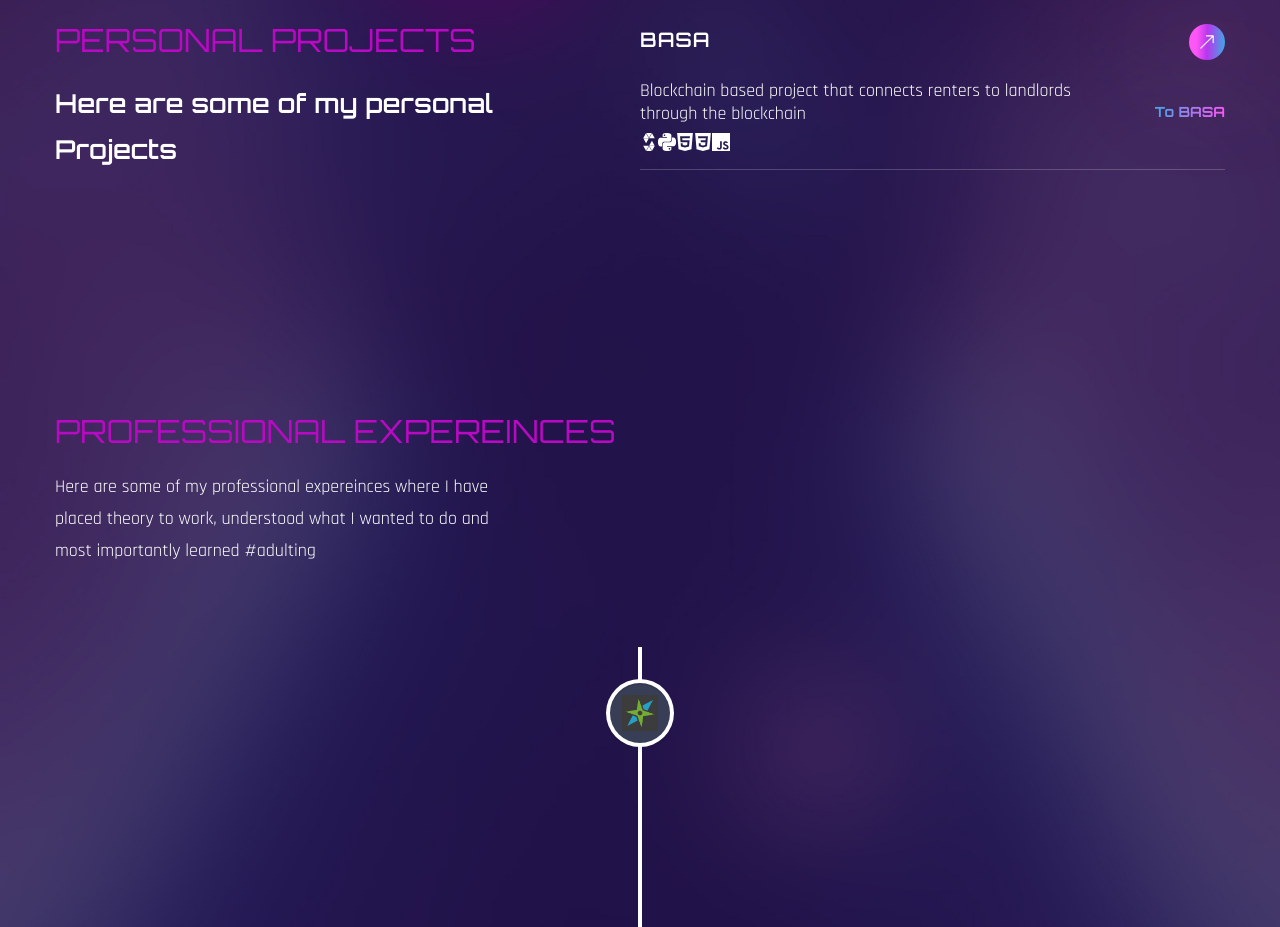
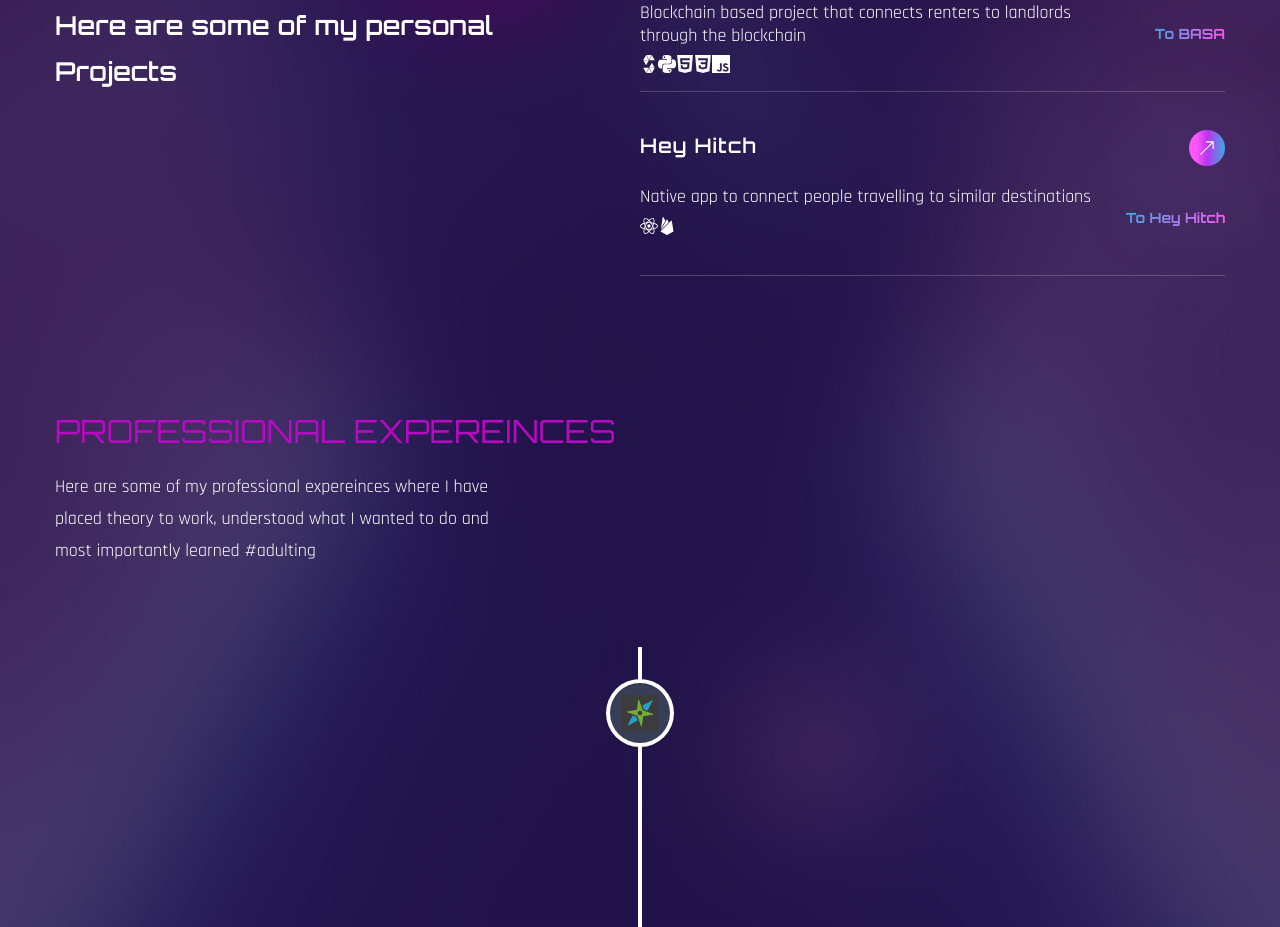
Before and after one commit to Virusrwj223/Virusrwj223.github.io, a React (Create React App) app in the folder hm/hrishiraj-mandal/: page / in a window 1280 px wide. Shown: the part 1820-2747 px from the top of the page. Built offline with nearby package versions, Linux system fonts and the light colour scheme; the HTML template or start-up script is replaced by a standard one; a web font is replaced by a local one.

Commit message:
Update Services.js

```diff
--- a/hm/hrishiraj-mandal/src/components/Services.js
+++ b/hm/hrishiraj-mandal/src/components/Services.js
@@ -8,6 +8,8 @@ import {
   SiHtml5,
   SiCss3,
   SiJavascript,
+  SiReact,
+  SiFirebase,
 } from "react-icons/si";
 
 const services = [
@@ -22,6 +24,16 @@ const services = [
       <SiHtml5 />,
       <SiCss3 />,
       <SiJavascript />,
+    ],
+  },
+  {
+    name: "Hey Hitch",
+    description:
+      "Native app to connect people travelling to similar destinations",
+    link: "https://appdistribution.firebase.dev/i/f78ff6c81cb2647a",
+    techStack: [
+      <SiReact />,
+      <SiFirebase />,
     ],
   },
 ];
```
